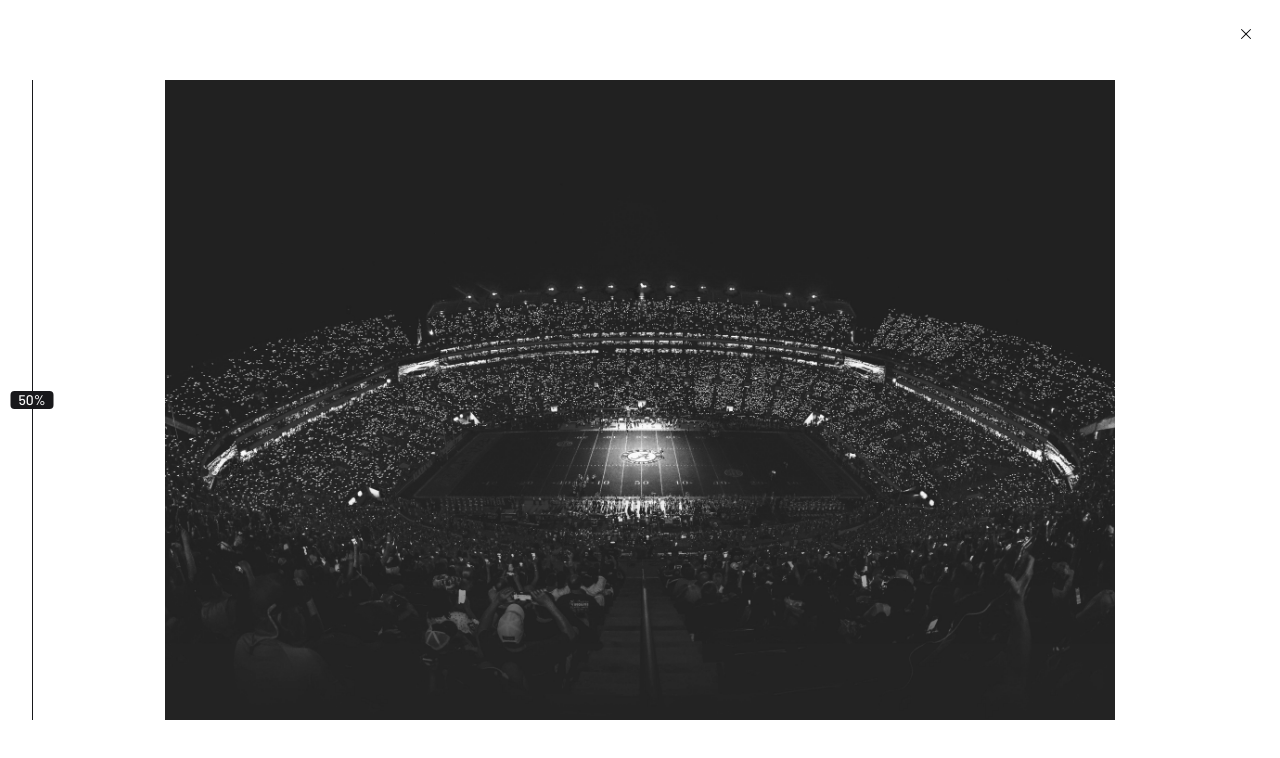
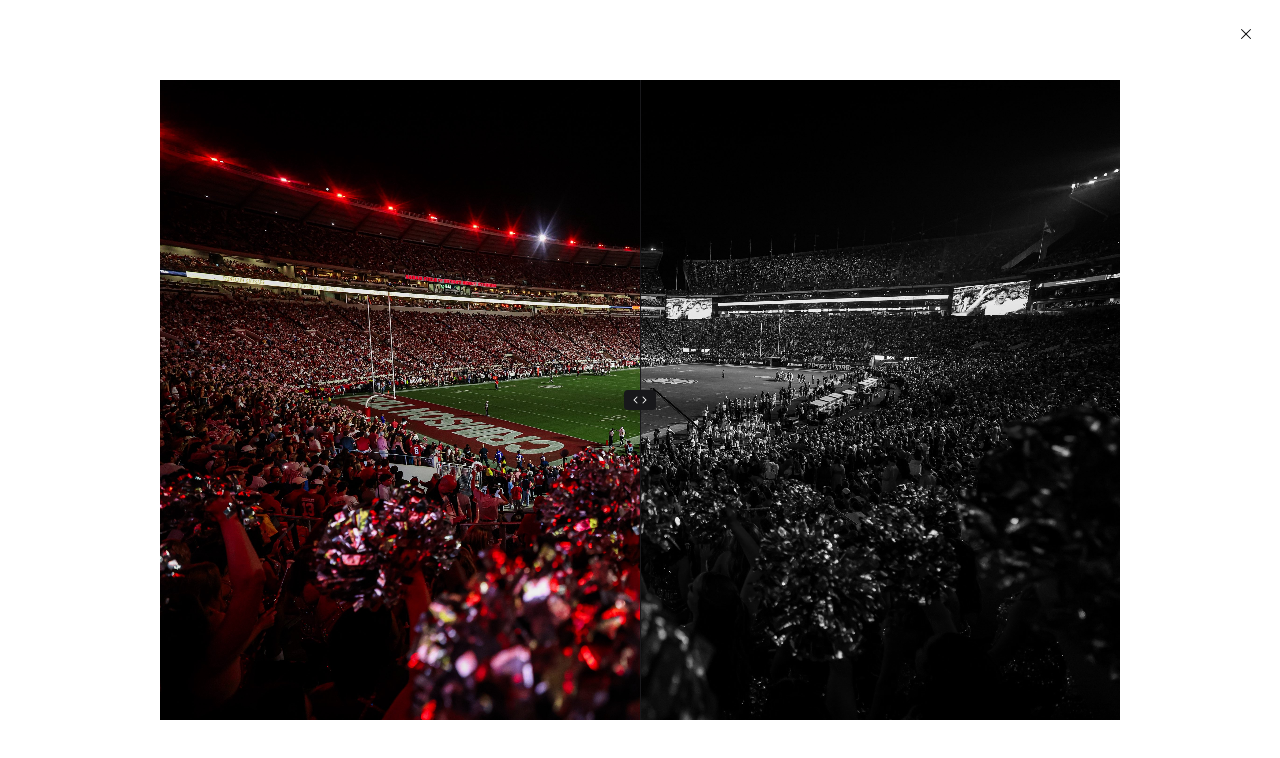
Before and after one commit to jcbura/filmstock, a Next.js app: page / in a window 1280 px wide. Shown: the top 758 px of the page. Built offline with nearby package versions, Linux system fonts and the light colour scheme.

Commit message:
feat: add click and drag logic

```diff
--- a/src/app/page.tsx
+++ b/src/app/page.tsx
@@ -1,13 +1,106 @@
+'use client';
+
 import { Button, Kbd, P } from '@/components';
-import { ImageIcon, XIcon } from '@phosphor-icons/react/dist/ssr';
-import { Metadata } from 'next';
-import Image from 'next/image';
+import { cn } from '@/utils';
+import { CaretUpDownIcon, ImageIcon, XIcon } from '@phosphor-icons/react';
+import { useCallback, useEffect, useRef, useState } from 'react';
 
-export const metadata: Metadata = {
-  title: 'Home',
+const CanvasImage = ({ grayscale = false }: { grayscale?: boolean }) => {
+  const canvasRef = useRef<HTMLCanvasElement>(null);
+
+  useEffect(() => {
+    const canvas = canvasRef.current;
+    if (!canvas) return;
+
+    const img = new window.Image();
+    img.src = '/test.jpeg';
+    img.onload = () => {
+      canvas.width = img.width;
+      canvas.height = img.height;
+      const ctx = canvas.getContext('2d');
+      if (ctx) {
+        ctx.drawImage(img, 0, 0);
+      }
+    };
+  }, []);
+
+  return (
+    <canvas
+      ref={canvasRef}
+      className={cn(
+        grayscale && 'grayscale',
+        'max-h-[calc(100vh-10rem)] max-w-[calc(100vw-4rem)] object-contain select-none sm:max-w-full',
+      )}
+    />
+  );
 };
 
 const Home = () => {
+  const containerRef = useRef<HTMLDivElement>(null);
+  const [sliderPosition, setSliderPosition] = useState(50);
+  const [isDragging, setIsDragging] = useState(false);
+
+  const handleSliderDrag = (clientX: number) => {
+    if (!containerRef.current) return;
+    const rect = containerRef.current.getBoundingClientRect();
+    const x = clientX - rect.left;
+    const percentage = Math.max(0, Math.min(100, (x / rect.width) * 100));
+    setSliderPosition(percentage);
+  };
+
+  const handleMouseDown = (e: React.MouseEvent) => {
+    setIsDragging(true);
+    handleSliderDrag(e.clientX);
+  };
+
+  const handleMouseMove = useCallback(
+    (e: MouseEvent) => {
+      if (!isDragging) return;
+      handleSliderDrag(e.clientX);
+    },
+    [isDragging],
+  );
+
+  const handleMouseUp = useCallback(() => {
+    setIsDragging(false);
+  }, []);
+
+  const handleTouchStart = (e: React.TouchEvent) => {
+    setIsDragging(true);
+    if (e.touches.length > 0) {
+      handleSliderDrag(e.touches[0].clientX);
+    }
+  };
+
+  const handleTouchMove = useCallback(
+    (e: TouchEvent) => {
+      if (!isDragging) return;
+      e.preventDefault();
+      if (e.touches.length > 0) {
+        handleSliderDrag(e.touches[0].clientX);
+      }
+    },
+    [isDragging],
+  );
+
+  const handleTouchEnd = useCallback(() => {
+    setIsDragging(false);
+  }, []);
+
+  useEffect(() => {
+    window.addEventListener('mousemove', handleMouseMove);
+    window.addEventListener('mouseup', handleMouseUp);
+    window.addEventListener('touchmove', handleTouchMove, { passive: false });
+    window.addEventListener('touchend', handleTouchEnd);
+
+    return () => {
+      window.removeEventListener('mousemove', handleMouseMove);
+      window.removeEventListener('mouseup', handleMouseUp);
+      window.removeEventListener('touchmove', handleTouchMove);
+      window.removeEventListener('touchend', handleTouchEnd);
+    };
+  }, [handleMouseMove, handleMouseUp, handleTouchMove, handleTouchEnd]);
+
   return (
     <>
       {false ? (
@@ -41,31 +134,26 @@ const Home = () => {
             <XIcon />
           </Button>
           <div className="relative flex h-full w-full items-center justify-center overflow-hidden p-4 sm:p-8">
-            <div className="relative cursor-ew-resize touch-none">
-              <Image
-                src="/test.jpeg"
-                width={4096}
-                height={2760}
-                alt=""
-                className="max-h-[calc(100vh-10rem)] max-w-[calc(100vw-4rem)] object-contain select-none"
-              />
-              <div className="absolute inset-0 overflow-hidden">
-                {/* add clip path to above div */}
-                <Image
-                  src="/test.jpeg"
-                  width={4096}
-                  height={2760}
-                  alt=""
-                  className="max-h-[calc(100vh-10rem)] max-w-[calc(100vw-4rem)] object-contain grayscale select-none"
-                />
+            <div
+              ref={containerRef}
+              className="relative cursor-ew-resize touch-none"
+              onMouseDown={handleMouseDown}
+              onTouchStart={handleTouchStart}
+            >
+              <CanvasImage grayscale />
+              <div
+                className="absolute inset-0 overflow-hidden"
+                style={{ clipPath: `inset(0 ${100 - sliderPosition}% 0 0)` }}
+              >
+                <CanvasImage />
               </div>
-              <div className="absolute inset-y-0 cursor-ew-resize select-none">
-                {/* add style for positioning horizontally */}
+              <div
+                style={{ left: `${sliderPosition}%` }}
+                className="absolute inset-y-0 cursor-ew-resize select-none"
+              >
                 <div className="bg-primary h-full w-px" />
-                <div className="bg-primary absolute top-1/2 -translate-x-1/2 -translate-y-1/2 rounded px-2 py-0.5">
-                  <P variant="sm" className="text-primary-foreground">
-                    50%
-                  </P>
+                <div className="bg-primary absolute top-1/2 flex -translate-x-1/2 -translate-y-1/2 items-center justify-center rounded px-2 py-0.5">
+                  <CaretUpDownIcon className="text-primary-foreground rotate-90" />
                 </div>
               </div>
             </div>
```
Also changed, not shown: public/test.jpeg.
